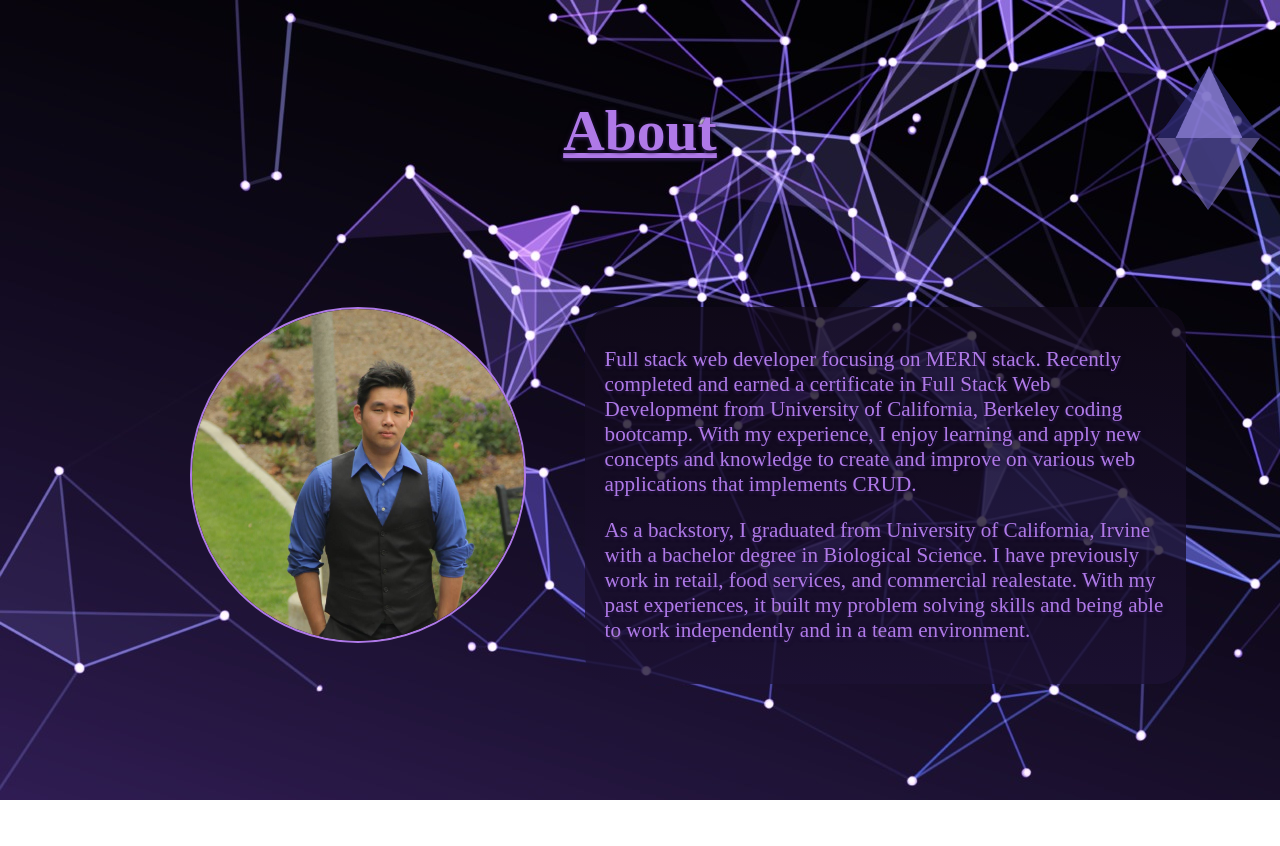
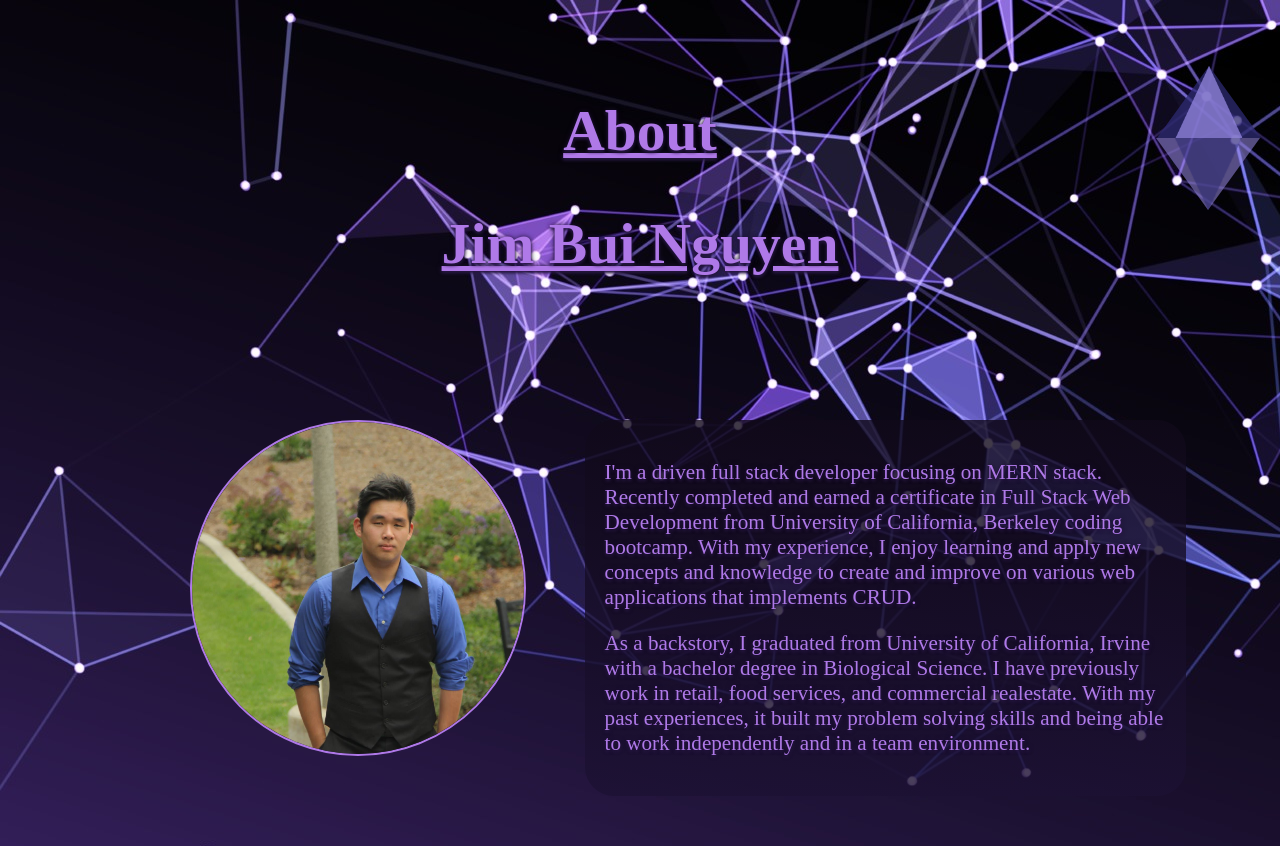
Before and after one commit to jimbn/Portfolio, a React (Create React App) app: page / in a window 1280 px wide. Before the commit the page ends 800 px from the top, so only its background shows below. Built offline with nearby package versions, Linux system fonts and the light colour scheme.

Commit message:
add name

```diff
--- a/src/components/About/index.js
+++ b/src/components/About/index.js
@@ -4,6 +4,9 @@ import me from './mePic.jpg';
 
 function About() {
     return (
+    <>
+    <h2>Jim Bui Nguyen</h2>
+
     <div className='flex about'>
         <div>
             <div className='profile'>
@@ -17,7 +20,7 @@ function About() {
         <div className="about-description">
             <div>
                 <p>
-                    Full stack web  developer focusing on MERN stack. Recently completed and earned a certificate
+                    I'm a driven full stack developer focusing on MERN stack. Recently completed and earned a certificate
                     in Full Stack Web Development from University of California, Berkeley coding bootcamp. With my experience,
                     I enjoy learning and apply new concepts and knowledge to create and improve on various web
                     applications that implements CRUD.
@@ -31,6 +34,7 @@ function About() {
             </div>
         </div>
     </div>
+    </>
     )
 }
 
--- a/src/index.css
+++ b/src/index.css
@@ -54,7 +54,7 @@ body {
 }
 
 h2{font-size: 1.5em;}
-.nav, .project-text h1, .resume a, .experience bold, .resume-background h3{font-size: 1em;}
+.nav, .project-text h1, .resume a, .experience bold, .resume-background h3, .profile h2{font-size: 1em;}
 .project-text h3, .project-text a, .experience h4 {font-size: .75em;}
 .experience span {font-size: smaller;}
 .about p, .experience p, .resume-proficiencies li{font-size: .55em;}
```
